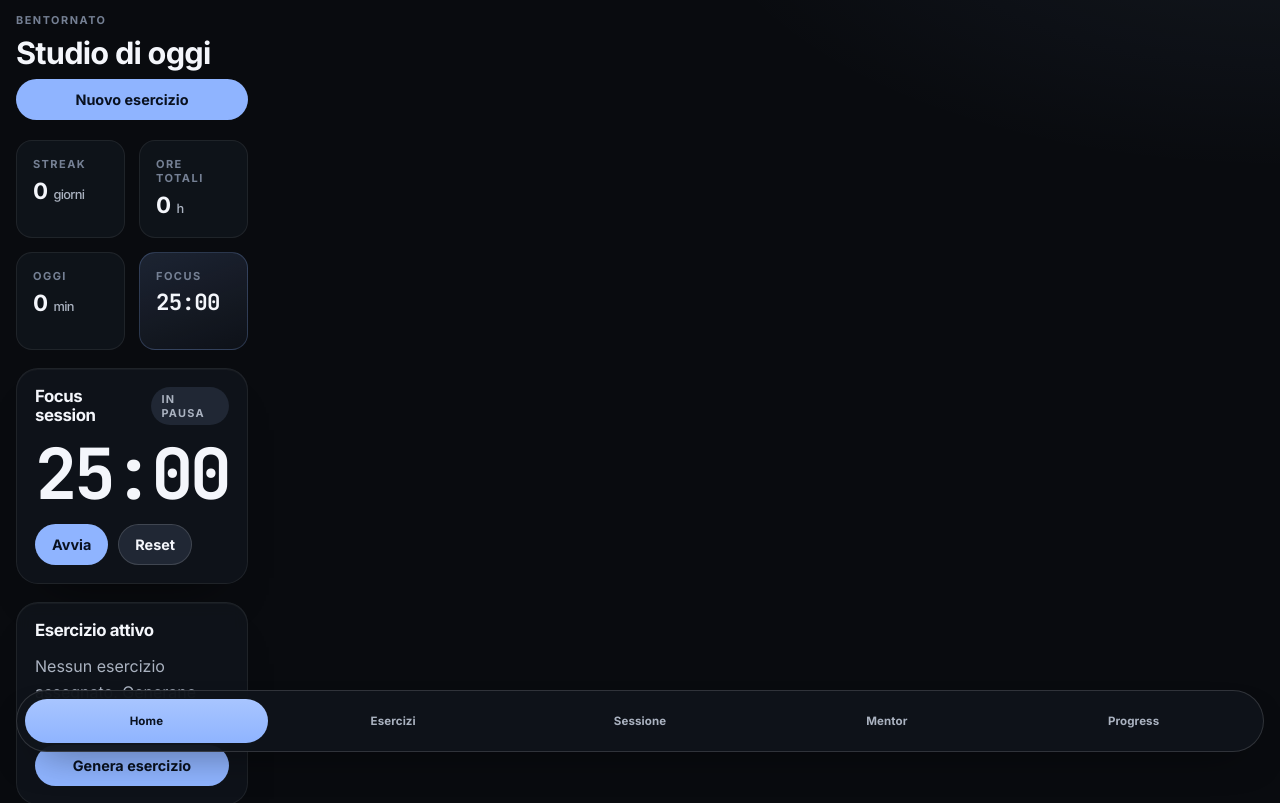
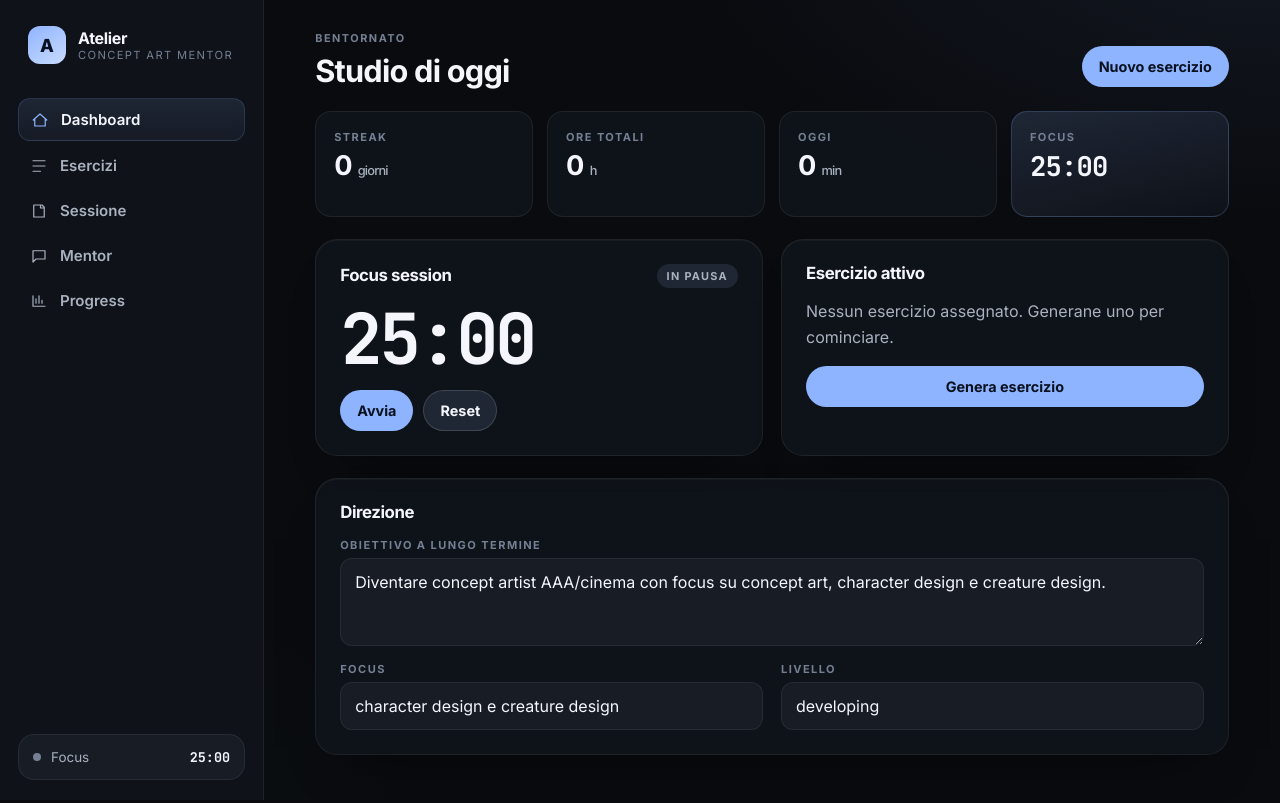
Before and after one commit to antuspax-rgb/Atelier, a React (Vite) app: page / in a window 1280 px wide. Shown: the top 803 px of the page. Built offline with nearby package versions, Linux system fonts and the light colour scheme; no server answers.

Commit message:
fix: correct iPhone bottom nav spacing

```diff
--- a/src/index.css
+++ b/src/index.css
@@ -41,6 +41,9 @@
 
   --safe-top-space: max(18px, var(--safe-top));
   --safe-bottom-space: max(8px, var(--safe-bottom));
+  --mobile-nav-bottom: 48px;
+  --mobile-nav-height: 62px;
+  --mobile-nav-gap: 12px;
 
   --ease: cubic-bezier(0.22, 1, 0.36, 1);
 }
@@ -981,9 +984,9 @@ textarea:focus {
 .mobile-nav {
   display: none;
   position: fixed;
-  left:  16px !important;
-  right: 16px !important;
-  bottom: 48px !important;
+  left: 16px;
+  right: 16px;
+  bottom: var(--mobile-nav-bottom);
   padding: 8px;
   background: rgba(16, 20, 27, 0.92);
   backdrop-filter: blur(18px);
@@ -1016,11 +1019,6 @@ textarea:focus {
 }
 
 @media (max-width: 880px) {
-  .content {
-    padding: 12px 16px calc(170px + var(--safe-bottom)) !important;
-  }
-}
-
   .sidebar {
     display: none;
   }
@@ -1030,7 +1028,7 @@ textarea:focus {
   }
 
   .content {
-    padding: 12px 16px calc(112px + var(--safe-bottom));
+    padding: 12px 16px calc(var(--mobile-nav-bottom) + var(--mobile-nav-height) + var(--mobile-nav-gap) + var(--safe-bottom));
   }
 
   .screen {
@@ -1105,11 +1103,12 @@ textarea:focus {
     grid-column: 1 / -1;
     width: 100%;
   }
+}
 
 @media (max-width: 520px) {
   .content {
-  padding: 12px 14px calc(230px + var(--safe-bottom)) !important;
-}
+    padding-inline: 14px;
+  }
 
   .screen {
     gap: 16px;
```
